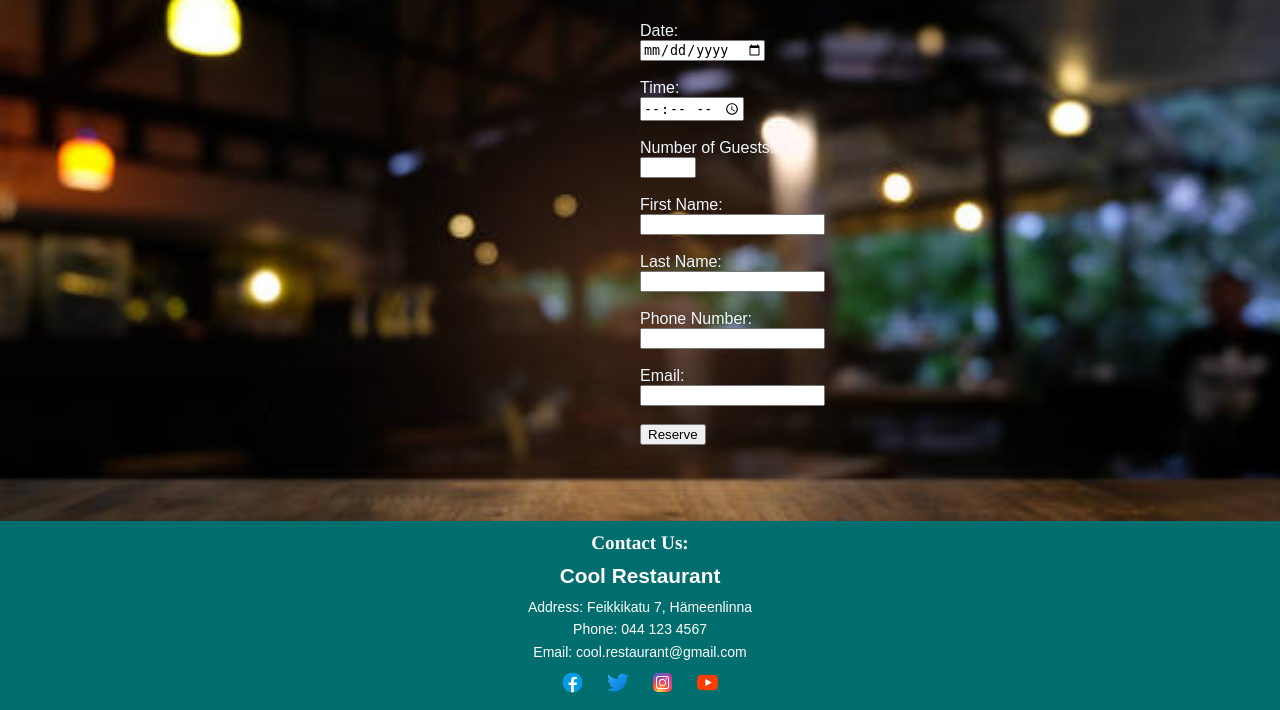
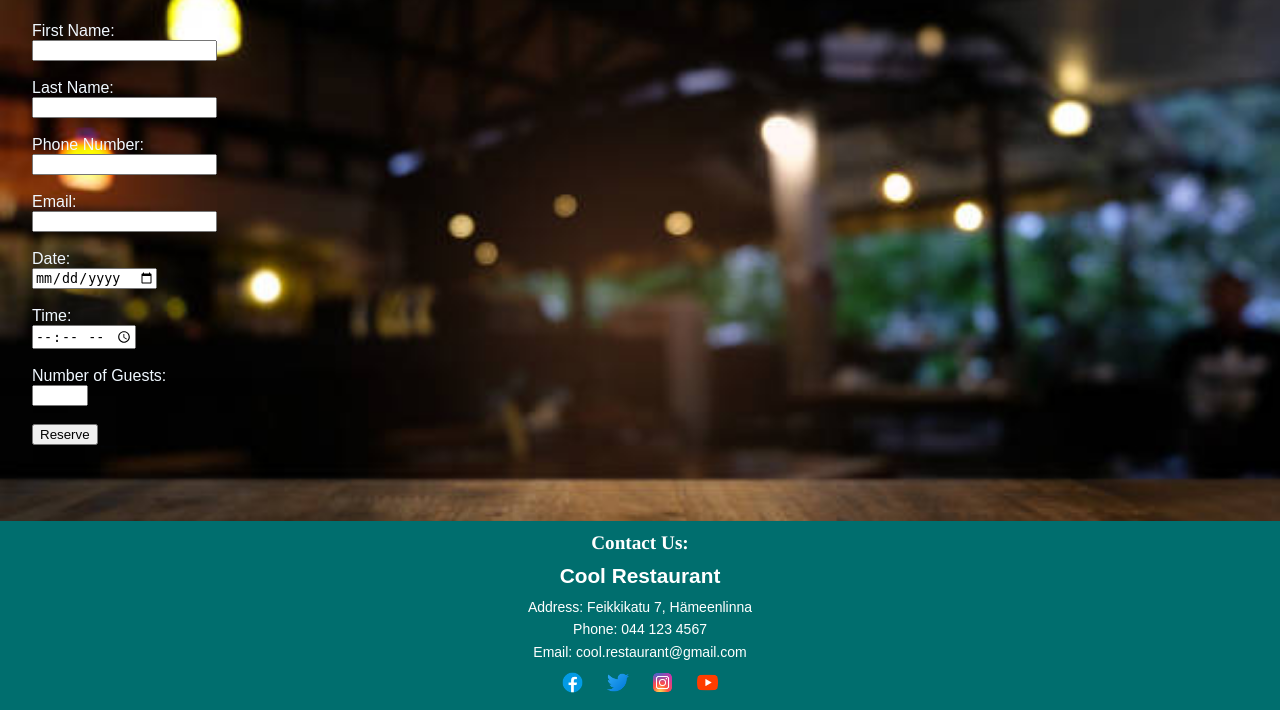
Before and after one commit to SujanTiwari1024/PHP_Project_team8, a PHP site: page /reservation.php in a window 1280 px wide. Shown: the part 90-800 px from the top of the page. Run offline with PHP 8.4, Linux system fonts and the light colour scheme.

Commit message:
Reservation form checked

```diff
--- a/layouts/reservation.php
+++ b/layouts/reservation.php
@@ -2,36 +2,57 @@
 $title = "Reservation";
 include'header.php'; ?>
 
+<!-- Reservation form -->
+<form method="post" style="margin: 7rem 0 2rem 2rem;">
+<div class="row">
+        <div class="col">
+            <label for="fName">First Name:</label><br>
+            <input type="text" id="fName" name="fName" ><br><br>
+        </div>
 
-<!-- Reservation form -->
-<form method="post" style="margin: 7rem 0 2rem 40rem;">
-  <label for="date">Date:</label><br>
-  <input type="date" id="date" name="date" required><br><br>
+        <div class="col">
+            <label for="lName">Last Name:</label><br>
+            <input type="text" id="lName" name="lName" ><br><br>
+        </div>
+  </div>
 
-  <label for="time">Time:</label><br>
-  <input type="time" id="time" name="time" required><br><br>
+  <div class="row">
+        <div class="col">
+            <label for="phoneNum">Phone Number:</label><br>
+            <input type="tel" id="phoneNum" name="phoneNum" ><br><br>
+        </div>
 
-  <label for="num_guests">Number of Guests:</label><br>
-  <input type="number" id="num_guests" name="num_guests" min="1" max="10" required><br><br>
+        <div class="col">
+            <label for="email">Email:</label><br>
+            <input type="email" id="email" name="email" ><br><br>
+        </div>
+  </div>
 
-  <label for="fName">First Name:</label><br>
-  <input type="text" id="fName" name="fName" ><br><br>
+  <div class="row">
+        <div class="col">
+            <label for="date">Date:</label><br>
+            <input type="date" id="date" name="date" required><br><br>
+        </div>
 
-  <label for="lName">Last Name:</label><br>
-  <input type="text" id="lName" name="lName" ><br><br>
+        <div class="col">
+            <label for="time">Time:</label><br>
+            <input type="time" id="time" name="time" required><br><br>
+        </div>
+  </div>
 
-  <label for="phoneNum">Phone Number:</label><br>
-  <input type="tel" id="phoneNum" name="phoneNum" ><br><br>
+  <div class="row">
+        <div class="col">
+            <label for="num_guests">Number of Guests:</label><br>
+            <input type="number" id="num_guests" name="num_guests" min="1" max="10" required><br><br>
+        </div>
+  </div>
 
-  <label for="email">Email:</label><br>
-  <input type="email" id="email" name="email" ><br><br>
+<input type="submit" name="submit" value="Reserve">
 
-  <input type="submit" name="submit" value="Reserve">
 </form>
 
 <?php
 // Submit
-/*
 if(isset($_POST['submit'])) {
 
   // Retrieve data
@@ -46,7 +67,11 @@ if(isset($_POST['submit'])) {
   // Save to database or send email to restaurant
   include 'db.php';
   $sql="INSERT INTO reservation (reservationDate, reservationTime, numGuests)
-        VALUE6
+        VALUES ('$date', '$time', '$num_guests')";
+
+    $sql="INSERT INTO customer(fName, lName, phoneNum, email)
+    VALUES('$fName', '$lName', '$phoneNum','$email')";
+
   if($conn->query($sql) === TRUE){
     echo "<h5>Your reservation has been confirmed</h5>";
   } else {
@@ -54,31 +79,6 @@ if(isset($_POST['submit'])) {
   }
 
   exit;
-} */
-
-if(isset($_POST['submit'])) {
-
-  // Retrieve data
-  $date = $_POST['date'];
-  $time = $_POST['time'];
-  $num_guests = $_POST['num_guests'];
-  $fName = $_POST['fName'];
-  $lName = $_POST['lName'];
-  $phoneNum = $_POST['phoneNum'];
-  $email = $_POST['email'];
-
-  // Save to database or send email to restaurant
-  include 'db.php';
-  $sql="INSERT INTO reservation (reservationDate, reservationTime, num_guest, fname, lname, phone_num, email)
-        VALUES('$date', '$time', '$num_guests', '$fName', '$lName', '$phoneNum', ' $email')";
-  if($conn->query($sql) === TRUE){
-    echo "Done";
-  } else {
-    echo "Error: " . $conn-> error;
-  }
-
-  exit;
-
 }
 ?>
 
```
